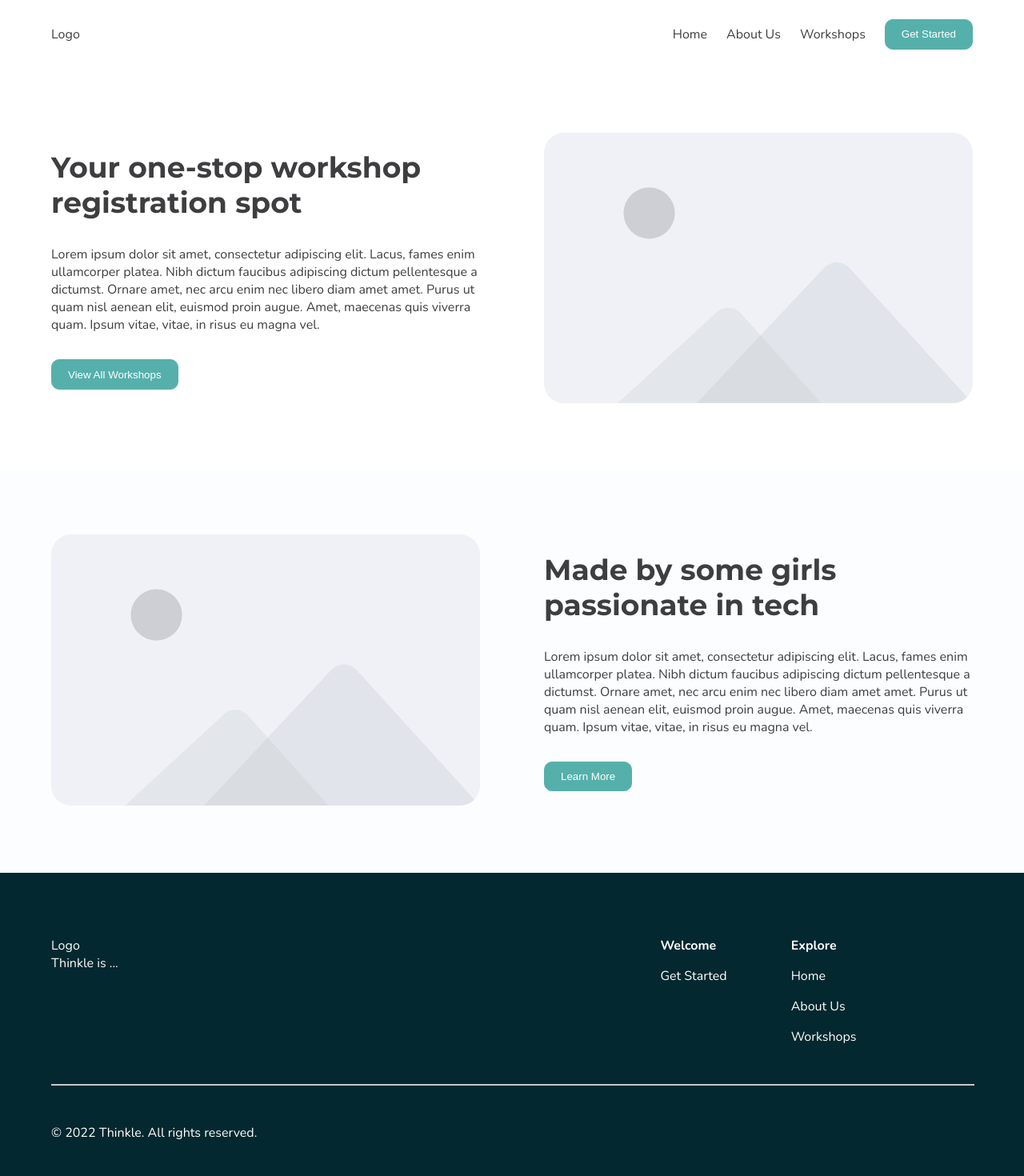
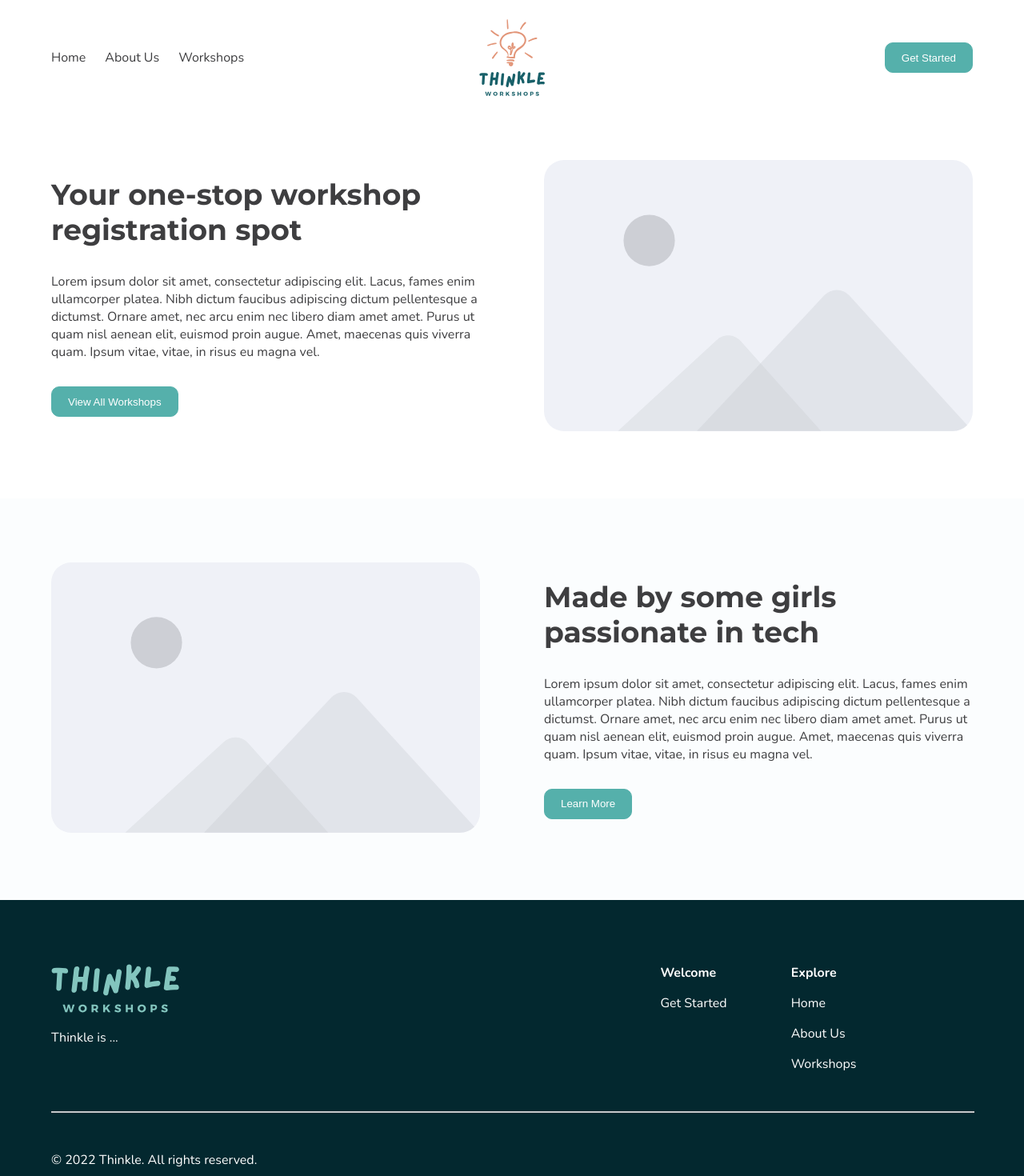
Before and after one commit to SheCodesAus/she-codes-group-project-frontend-fullstack-pancake, a React (Create React App) app: page / in a window 1280 px wide. Shown: the top 1470 px of the page at 80% size. Built offline with nearby package versions, Linux system fonts and the light colour scheme.

Commit message:
Apply `Logo` into `nav` and `footer`

```diff
--- a/src/components/common/Container/container.css
+++ b/src/components/common/Container/container.css
@@ -22,7 +22,7 @@
   flex-direction: row;
   align-items: center;
   justify-content: space-between;
-  padding: 1.5rem 0;
+  padding: 1.5rem 0 0 0;
 }
 .nav a {
   color: #3e3e40;
--- a/src/components/common/Footer/footer.css
+++ b/src/components/common/Footer/footer.css
@@ -17,7 +17,7 @@
 }
 
 .footer-logo {
-  width: 25rem;
+  width: 10rem;
   margin-bottom: 1rem;
 }
 
--- a/src/components/common/Footer/index.jsx
+++ b/src/components/common/Footer/index.jsx
@@ -1,6 +1,6 @@
 import React from "react";
 import { Link, useNavigate } from "react-router-dom";
-// import Logo from "../../../assets/img/logo-mono.svg";
+import Logo from "../../../assets/logo/logo-text-only-primary-light.svg";
 import Container from "../Container";
 import "./footer.css";
 
@@ -14,8 +14,7 @@ export default function Footer() {
       <Container containerBg="bg-dark" wrapperVariant="footer">
         <div className="footer-nav">
           <div className="branding-section">
-            <p>Logo</p>
-            {/* <img src={Logo} alt="PIXELFOTO_logo" className="footer-logo" /> */}
+            <img src={Logo} alt="thinkle_logo" className="footer-logo" />
             <p>Thinkle is ...</p>
           </div>
           <nav className="nav-section">
--- a/src/components/common/Nav/index.jsx
+++ b/src/components/common/Nav/index.jsx
@@ -2,6 +2,7 @@ import React, { useState } from "react";
 import { Link, useNavigate } from "react-router-dom";
 import Container from "../Container";
 import CTAButton from "../CTAButton";
+import Logo from "../../../assets/logo/logo-vertical-color.svg";
 import "./nav.css";
 
 export default function Nav() {
@@ -12,11 +13,9 @@ export default function Nav() {
   return (
     <nav>
       <Container wrapperVariant="nav">
-        <Link to="/">
-          Logo
-          {/* <img src={Logo} alt="PIXELFOTO_logo" className="header-logo" /> */}
-        </Link>
         <div className="menu_items_wrapper">
+          {/* static menu items */}
+          <div className="static_menu_items">
             <Link to="/" className="menu_item_home">
               Home
             </Link>
@@ -26,6 +25,14 @@ export default function Nav() {
             <Link to="/all-workshops" className="menu_item_home">
               Workshops
             </Link>
+          </div>
+
+          {/* logo */}
+          <Link to="/" className="header-logo-link">
+            <img src={Logo} alt="Thinkle_logo" className="header-logo" />
+          </Link>
+
+          {/* dynamic menu items */}
           {!loginStatus ? (
             <div className="menu_item_auth_group">
               <Link to="/get-started">
--- a/src/components/common/Nav/nav.css
+++ b/src/components/common/Nav/nav.css
@@ -1,14 +1,27 @@
+.header-logo-link {
+  display: flex;
+  justify-content: center;
+}
+
 .header-logo {
-  width: 15rem;
+  height: 6rem;
 }
 
 .menu_items_wrapper {
+  display: grid;
+  grid-template-columns: 1fr 1fr 1fr;
+  align-items: center;
+  /* display: flex;
+  flex-direction: row;
+  align-items: center; */
+  gap: 1.5rem;
+  width: 100%;
+}
+.static_menu_items {
   display: flex;
-  flex-direction: row;
-  align-items: center;
   gap: 1.5rem;
+  margin-right: auto;
 }
-
 .menu_item_home {
   transition: all 0.5s;
 }
@@ -21,6 +34,7 @@
   flex-direction: row;
   align-items: center;
   gap: 0.5rem;
+  margin-left: auto;
 }
 
 .nav-authenticated {
```
Lines whose indentation alone changed are shown as unchanged.
